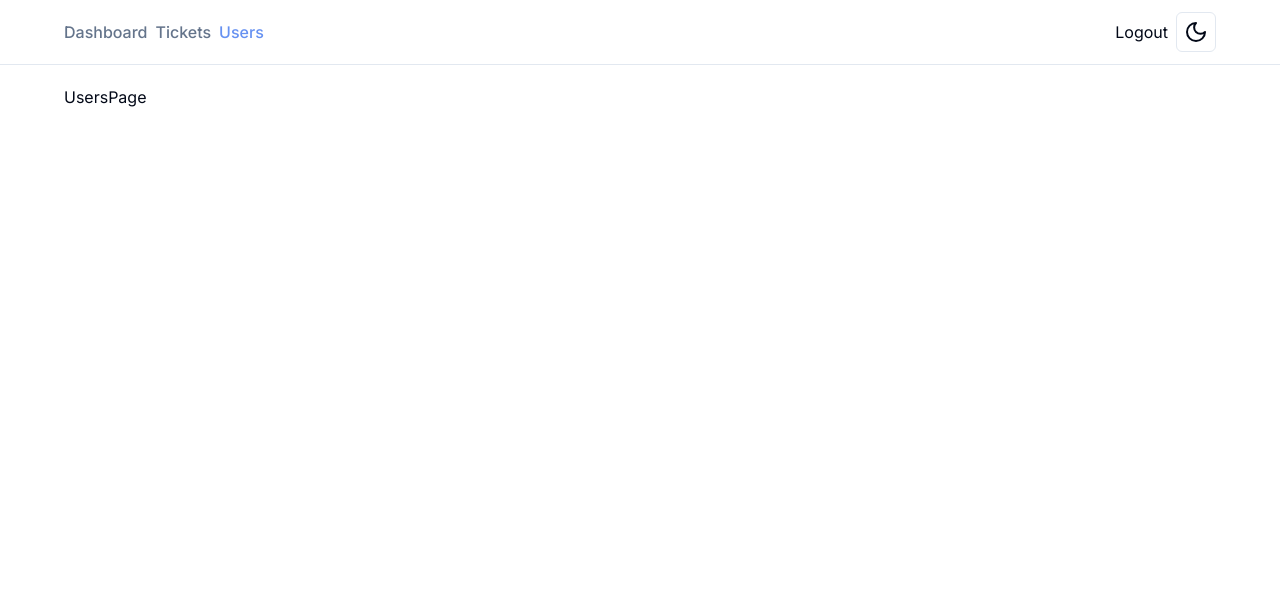
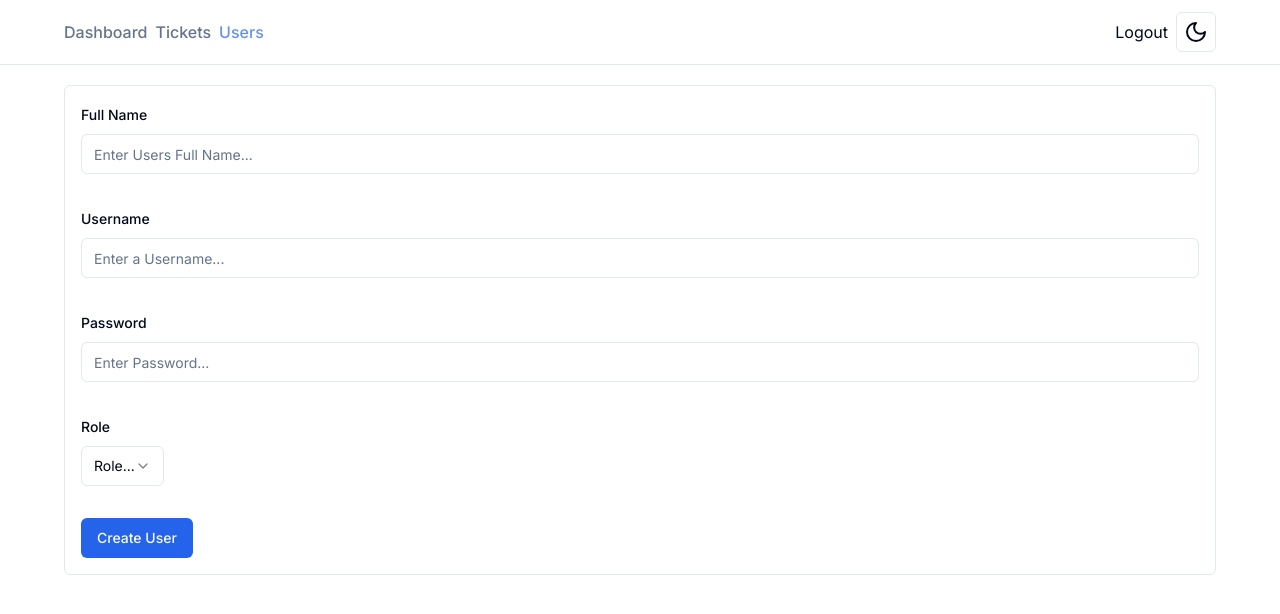
Before and after one commit to renatorrocha/ticket-app, a Next.js app: page /users in a window 1280 px wide. Shown: the top 614 px of the page. Built offline with nearby package versions, Linux system fonts and the light colour scheme.

Commit message:
feat(users): user Form

```diff
--- a/app/users/page.tsx
+++ b/app/users/page.tsx
@@ -1,5 +1,10 @@
+import UserForm from "@/components/user-form";
 import React from "react";
 
 export default function UsersPage() {
-  return <div>UsersPage</div>;
+  return (
+    <div>
+      <UserForm />
+    </div>
+  );
 }
--- /dev/null
+++ b/components/user-form.tsx
@@ -0,0 +1,159 @@
+"use client";
+
+import { Form, FormControl, FormField, FormItem, FormLabel } from "./ui/form";
+import { useForm } from "react-hook-form";
+import { zodResolver } from "@hookform/resolvers/zod";
+import { Input } from "./ui/input";
+import {
+  Select,
+  SelectContent,
+  SelectItem,
+  SelectTrigger,
+  SelectValue,
+} from "./ui/select";
+import { Button } from "./ui/button";
+import { useState } from "react";
+import axios from "axios";
+import { useRouter } from "next/navigation";
+import { User } from "@prisma/client";
+import { LoaderCircle } from "lucide-react";
+import { UserFormData, userSchema } from "@/schemas/users";
+
+interface Props {
+  user?: User;
+}
+
+export default function UserForm({ user }: Props) {
+  const [isSubmitting, setIsSubmitting] = useState(false);
+  const [error, setError] = useState("");
+  const router = useRouter();
+
+  const form = useForm<UserFormData>({
+    resolver: zodResolver(userSchema),
+  });
+
+  async function onSubmit(values: UserFormData) {
+    try {
+      setIsSubmitting(true);
+      setError("");
+
+      if (user) {
+        await axios.patch(`/api/users/${user.id}`, values);
+      } else {
+        await axios.post("/api/users", values);
+      }
+
+      setIsSubmitting(false);
+
+      router.push("/tickets");
+      router.refresh();
+    } catch (error) {
+      console.log(error);
+      setError("Unknown Error Occurred");
+      setIsSubmitting(false);
+    }
+  }
+
+  return (
+    <div className="rounded-md border w-full p-4">
+      <Form {...form}>
+        <form
+          onSubmit={form.handleSubmit(onSubmit)}
+          className="space-y-8 w-full"
+        >
+          <FormField
+            control={form.control}
+            name="name"
+            defaultValue={user?.name}
+            render={({ field }) => (
+              <FormItem>
+                <FormLabel>Full Name</FormLabel>
+
+                <FormControl>
+                  <Input placeholder="Enter Users Full Name..." {...field} />
+                </FormControl>
+              </FormItem>
+            )}
+          />
+
+          <FormField
+            control={form.control}
+            name="username"
+            defaultValue={user?.username}
+            render={({ field }) => (
+              <FormItem>
+                <FormLabel>Username</FormLabel>
+
+                <FormControl>
+                  <Input placeholder="Enter a Username..." {...field} />
+                </FormControl>
+              </FormItem>
+            )}
+          />
+
+          <FormField
+            control={form.control}
+            name="password"
+            defaultValue=""
+            render={({ field }) => (
+              <FormItem>
+                <FormLabel>Password</FormLabel>
+
+                <FormControl>
+                  <Input
+                    type="password"
+                    placeholder="Enter Password..."
+                    required={user ? false : true}
+                    {...field}
+                  />
+                </FormControl>
+              </FormItem>
+            )}
+          />
+
+          <div className="flex w-full space-x-4">
+            <FormField
+              control={form.control}
+              name="role"
+              defaultValue={user?.role}
+              render={({ field }) => (
+                <FormItem>
+                  <FormLabel>Role</FormLabel>
+                  <Select
+                    onValueChange={field.onChange}
+                    defaultValue={field.value}
+                  >
+                    <FormControl>
+                      <SelectTrigger>
+                        <SelectValue
+                          placeholder="Role..."
+                          defaultValue={user?.role}
+                        />
+                      </SelectTrigger>
+                    </FormControl>
+
+                    <SelectContent>
+                      <SelectItem value="USER">User</SelectItem>
+                      <SelectItem value="TECH">Tech</SelectItem>
+                      <SelectItem value="ADMIN">Admin</SelectItem>
+                    </SelectContent>
+                  </Select>
+                </FormItem>
+              )}
+            />
+          </div>
+
+          <Button
+            type="submit"
+            disabled={isSubmitting}
+            className="flex gap-2 items-center justify-between"
+          >
+            {isSubmitting && <LoaderCircle className="animate-spin" />}
+            {user ? "Update User" : "Create User"}
+          </Button>
+        </form>
+      </Form>
+      <p className="text-destructive">{error}</p>
+    </div>
+  );
+}
```
Also changed, not shown: app/api/users/route.ts (renamed from app/api/user/route.ts).
